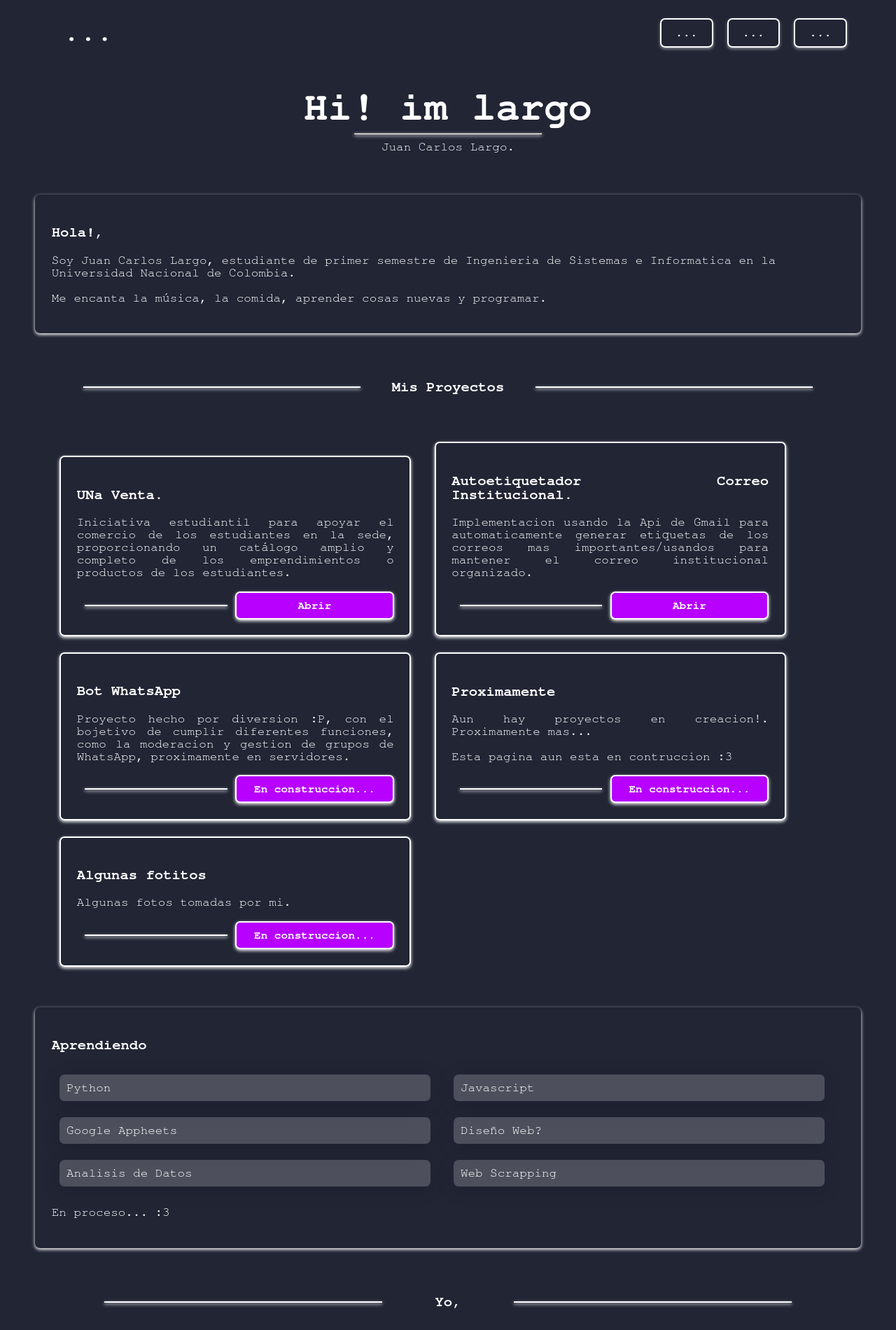
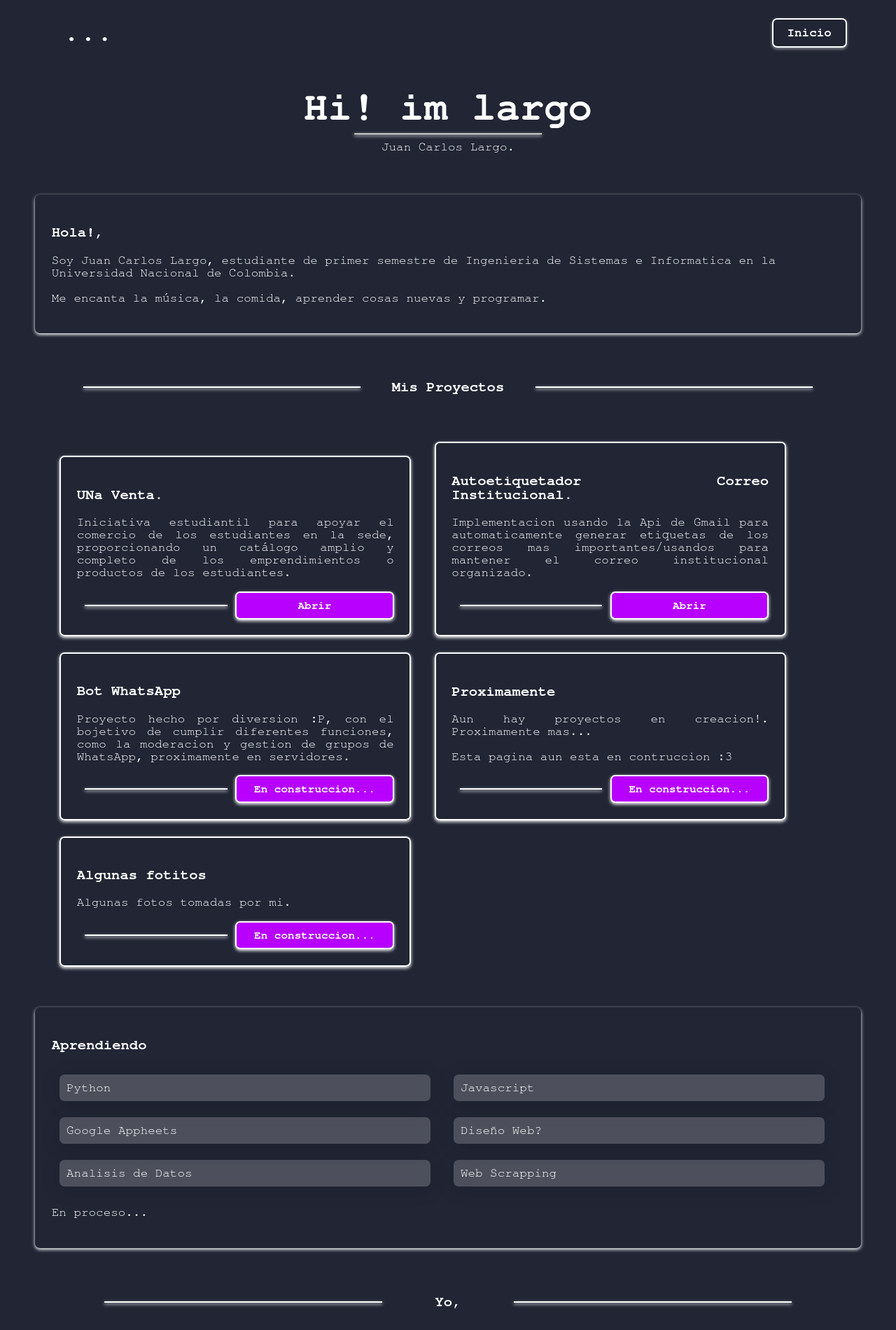
Before and after one commit to imlargo/imlargo.github.io, a plain HTML site: page Index.html in a window 1280 px wide. Shown: the top 1900 px of the page at 70% size. Drawn offline with Linux system fonts and the light colour scheme.

Commit message:
Update V5.0

```diff
--- a/Index.html
+++ b/Index.html
@@ -9,19 +9,15 @@
     <link rel="stylesheet" type="text/css" href="Estilo.css">
 </head>
 
-
 <body>
     <header class="Navegacion">
         <nav>
             <ul>
                 <span>...</span>
-                <li><a href="">...</a></li>
-                <li><a href="">...</a></li>
-                <li><a href="">...</a></li>
+                <li><a href="https://juancarloslarg.github.io/Index.html">Inicio</a></li>
             </ul>
         </nav>
     </header>
-
 
     <section class="Principal">
         <section class="Presentacion">
@@ -31,20 +27,15 @@
             <p>Juan Carlos Largo.</p>
         </section>
 
-
         <!-- Acerca de mi -->
         <section class="Contenedor border">
             <h1>Hola!,</h1>
-
             <p>Soy Juan Carlos Largo, estudiante de primer semestre de Ingenieria de Sistemas e
                 Informatica en la Universidad Nacional de Colombia.</p>
-
             <p>Me encanta la música, la comida, aprender cosas nuevas y programar.</p>
-
         </section>
 
         <!--  -->
-
         <!-- Proyectos destacados -->
         <section class="Contenedor">
 
@@ -52,7 +43,6 @@
                 <hr>
                 <h1>Mis Proyectos</h1>
                 <hr>
-
             </div>
             <br><br>
 
@@ -62,7 +52,8 @@
                     catálogo amplio y completo de los emprendimientos o productos de los estudiantes.</p>
                 <div class="leerMas">
                     <hr>
-                    <button><a target="_blank" href="https://www.appsheet.com/start/61d3a5b2-35f0-4ce0-b255-1d9c8dd40751">Abrir</a></button>
+                    <button><a target="_blank"
+                            href="https://www.appsheet.com/start/61d3a5b2-35f0-4ce0-b255-1d9c8dd40751">Abrir</a></button>
                 </div>
             </div>
 
@@ -72,8 +63,8 @@
                     importantes/usandos para mantener el correo institucional organizado.</p>
                 <div class="leerMas">
                     <hr>
-                    <button><a target="_blank" href="https://script.google.com/a/macros/unal.edu.co/s/AKfycbxmIK1_lC7tCunmQkVyvEpCftggQ9Ud9irHJ1i0a339Q0faAHUw5TV26598LemTdr2Www/exec">Abrir</a></button>
-
+                    <button><a target="_blank"
+                            href="https://script.google.com/a/macros/unal.edu.co/s/AKfycbxmIK1_lC7tCunmQkVyvEpCftggQ9Ud9irHJ1i0a339Q0faAHUw5TV26598LemTdr2Www/exec">Abrir</a></button>
                 </div>
 
             </div>
@@ -84,8 +75,8 @@
                     y gestion de grupos de WhatsApp, proximamente en servidores.</p>
                 <div class="leerMas">
                     <hr>
-                    <button><a target="_blank" href="https://www.instagram.com/im_largo/">En construccion...</a></button>
-
+                    <button><a target="_blank" href="https://www.instagram.com/im_largo/">En
+                            construccion...</a></button>
                 </div>
             </div>
 
@@ -94,10 +85,10 @@
                 <h3>Proximamente</h3>
                 <p>Aun hay proyectos en creacion!. Proximamente mas...</p>
                 <p>Esta pagina aun esta en contruccion :3</p>
-
                 <div class="leerMas">
                     <hr>
-                    <button><a target="_blank" href="https://www.instagram.com/im_largo/">En construccion...</a></button>
+                    <button><a target="_blank" href="https://www.instagram.com/im_largo/">En
+                            construccion...</a></button>
                 </div>
             </div>
 
@@ -106,8 +97,8 @@
                 <p>Algunas fotos tomadas por mi.</p>
                 <div class="leerMas">
                     <hr>
-
-                    <button><a target="_blank" href="https://www.instagram.com/im_largo/">En construccion...</a></button>
+                    <button><a target="_blank" href="https://www.instagram.com/im_largo/">En
+                            construccion...</a></button>
                 </div>
             </div>
         </section>
@@ -115,7 +106,6 @@
 
         <section class="Contenedor border">
             <h1>Aprendiendo</h1>
-
             <ul class="soft_list ">
                 <li>Python</li>
                 <li>Javascript</li>
@@ -125,8 +115,9 @@
 
                 <li>Analisis de Datos</li>
                 <li>Web Scrapping</li>
+
             </ul>
-            <p>En proceso... :3</p>
+            <p>En proceso...</p>
         </section>
 
         <section class="Contenedor">
@@ -139,9 +130,9 @@
 
             <div class="contact">
                 <ul>
-                    <li><a target="_blank" href="https://www.instagram.com/im_largo/">GitHub</a></li>
+                    <li><a target="_blank" href="https://github.com/imlargo">GitHub</a></li>
                     <li><a target="_blank" href="https://www.instagram.com/im_largo/">Instagram</a></li>
-                    <li><a target="_blank" href="https://www.instagram.com/im_largo/">Linkedin</a></li>
+                    <li><a target="_blank" href="https://www.linkedin.com/in/juancarloslargo/">Linkedin</a></li>
                 </ul>
             </div>
 
@@ -154,8 +145,6 @@
         <p>Juan Carlos Largo. | @im largo</p>
     </footer>
 
-
-
 </body>
 
 </html>
```
